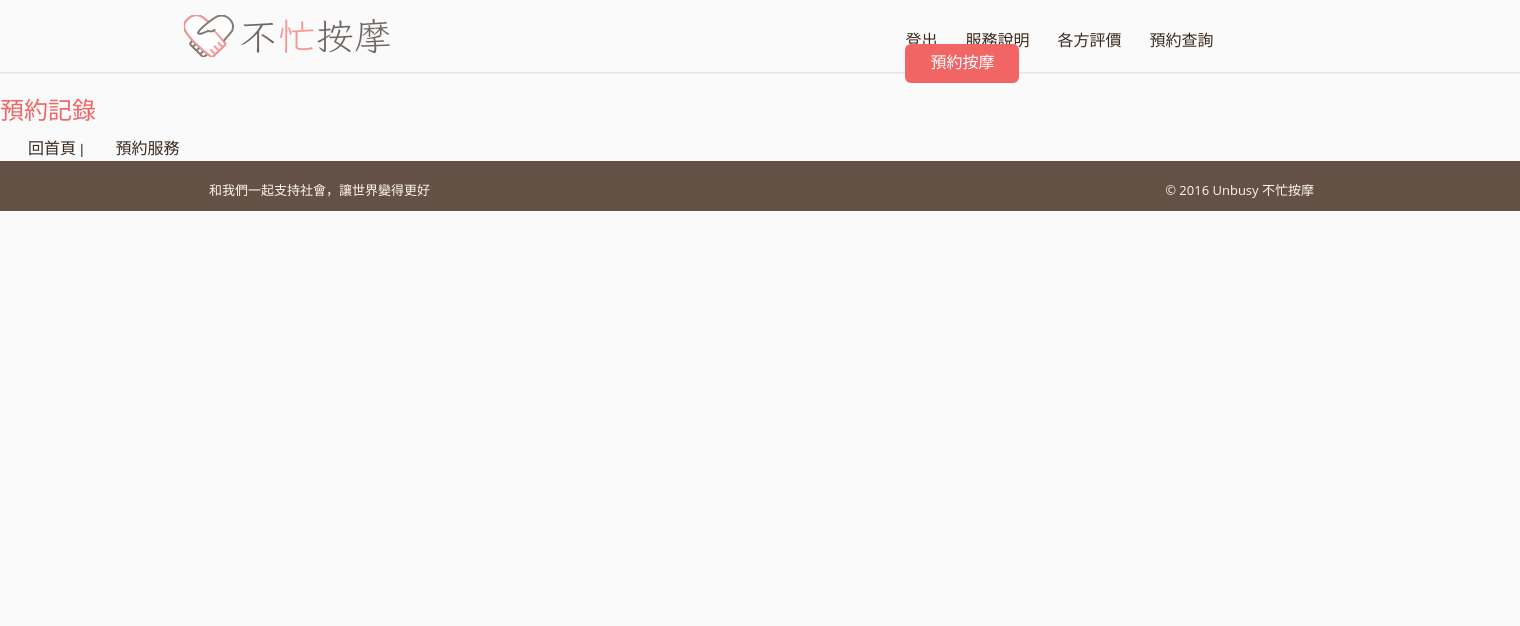
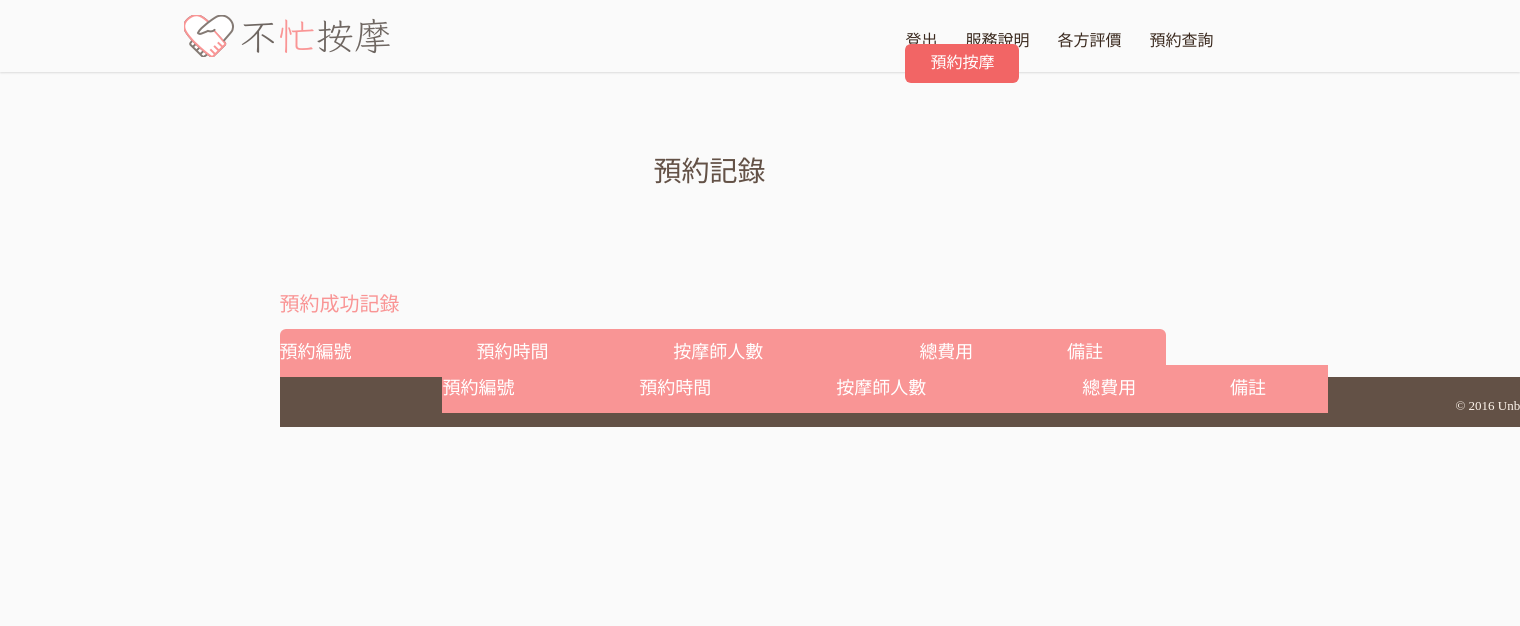
Before and after one commit to lkwu/unbusy, a Rails app: page /users/1 in a window 1520 px wide; the page is wider, and only the part inside the window is pictured. Shown: the top 626 px of that part. Before the commit the page ends 211 px from the top of that part, so only its background shows below. Run offline with Rails 7, Linux system fonts and the light colour scheme; the visitor is signed in with stand-in values (Sample User, id 1); data that the repository does not hold is empty; style sheets or scripts are compiled from the project's sources; parts of the project's set-up code (start-up, migrations or seed data) failed here and were passed over; some libraries are stand-ins or nearby versions.

Commit message:
Users' booking record page

```diff
--- a/app/views/users/show.html.erb
+++ b/app/views/users/show.html.erb
@@ -1,12 +1,67 @@
-<h3> 預約記錄 </h3>
+<div id="booking_record">
+  <div class="container">
 
+    <p class="booking_record"> 預約記錄 </p>
 
-<% current_user.bookings.each do |booking| %>
-  <% if booking.paid %>
-    <p>使用日期：<%= booking.date %></p>
-    <p>訂單金額：新台幣$ <%= booking.fee %></p>
-  <%end%>
-<% end %>
+    <div class="success_record">
+      <p>預約成功記錄</p>
 
-<%= link_to "回首頁", welcome_index_path %> |
-<%= link_to "預約服務", new_booking_path %>
+      <table class="success">
+        <thead>
+          <td class="tb-number">預約編號</td>
+          <td class="tb-time">預約時間</td>
+          <td class="tb-masseur">按摩師人數</td>
+          <td class="tb-fee">總費用</td>
+          <td class="tb-remark">備註</td>
+        </thead>
+
+        <% current_user.bookings.each do |booking| %>
+          <% if booking.paid && Date.current < booking.date %>
+
+        <tbody>
+
+            <td class="tb-number"><%= "14ACD" %></td>
+            <td class="tb-time"><%= booking.date %> <%= booking.time %></td>
+            <td class="tb-masseur"><%= booking.masseur %></td>
+            <td class="tb-fee"><%= booking.fee %></td>
+            <td class="tb-remark"><%= booking.remark %></td>
+
+        </tbody>
+      </table>
+
+        <% end %>
+      <% end %>
+    </div>
+
+    <div class="service_done">
+      <p>服務完成記錄</p>
+
+      <table class="service_done">
+        <thead>
+          <td>預約編號</td>
+          <td>預約時間</td>
+          <td>按摩師人數</td>
+          <td>總費用</td>
+          <td>備註</td>
+        </thead>
+
+      <% current_user.bookings.each do |booking| %>
+        <% if booking.paid  && Date.current > booking.date && Time.current > booking.time%>
+
+        <tbody>
+          <tr>
+            <td><%= "14ACD" %></td>
+            <td><%= booking.date %> <%= booking.time %></td>
+            <td><%= booking.masseur %></td>
+            <td><%= booking.fee %></td>
+            <td><%= booking.remark %></td>
+          </tr>
+        </tbody>
+      </table>
+
+        <% end %>
+      <% end %>
+    </div>
+
+  </div>
+</div>
--- a/config/application.rb
+++ b/config/application.rb
@@ -14,7 +14,7 @@
 
     # Set Time.zone default to the specified zone and make Active Record auto-convert to this zone.
     # Run "rake -D time" for a list of tasks for finding time zone names. Default is UTC.
-    # config.time_zone = 'Central Time (US & Canada)'
+    config.time_zone = 'Taipei'
 
     # The default locale is :en and all translations from config/locales/*.rb,yml are auto loaded.
     # config.i18n.load_path += Dir[Rails.root.join('my', 'locales', '*.{rb,yml}').to_s]
```
